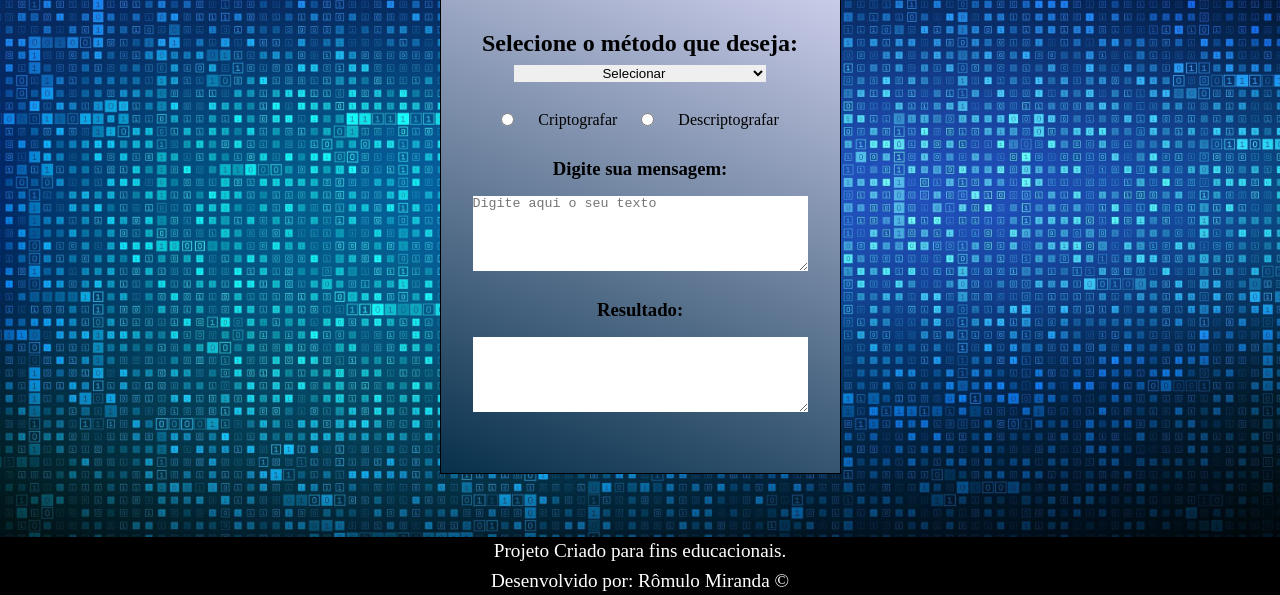
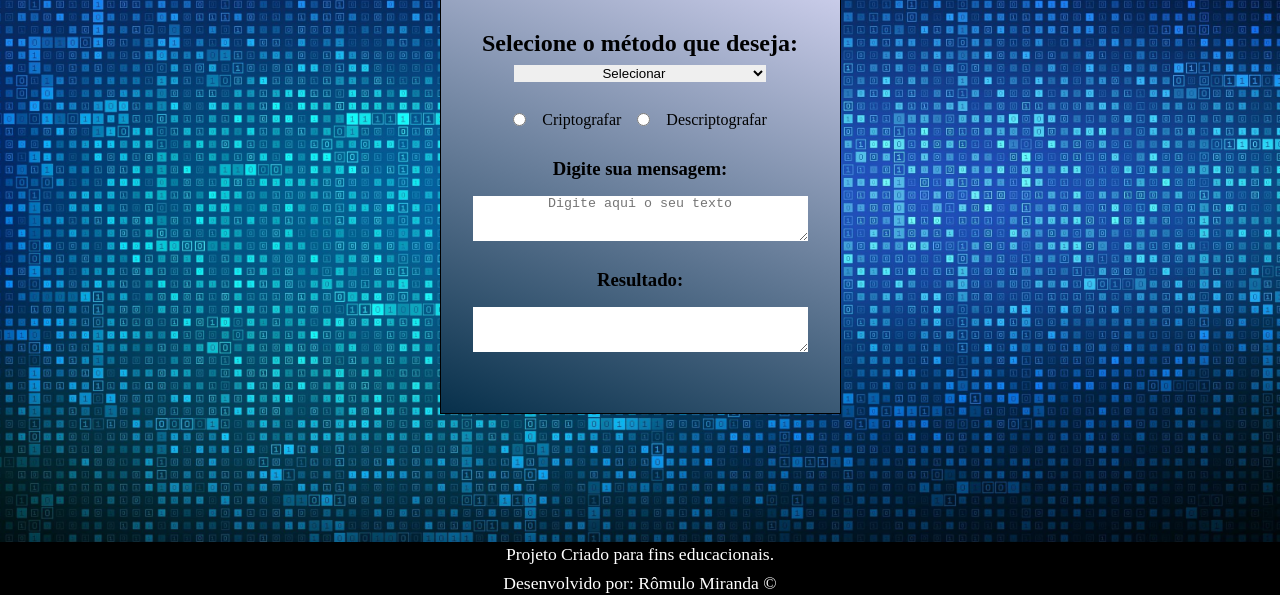
Before and after one commit to romulo-m/Codifyer, a plain HTML site: page index.html in a window 1280 px wide. Shown: the part 205-800 px from the top of the page. Drawn offline with Linux system fonts and the light colour scheme.

Commit message:
Funcional e pequenas mudanças no estilo

```diff
--- a/index.html
+++ b/index.html
@@ -42,13 +42,13 @@
                 <div class="msg" id="msg">
                     <!-- Texto a decodificar ou codificar -->
                     <h3>Digite sua mensagem:</h3>
-                    <textarea placeholder="Digite aqui o seu texto" id="entrada" cols="40" rows="5" class="input-padrao"></textarea>
+                    <textarea type="text" placeholder="Digite aqui o seu texto" id="entrada" cols="40" rows="3" class="texts"></textarea>
                   </div>
 
                 <!-- Resultado -->
                 <section class="result">
                     <h3>Resultado:</h3>
-                    <textarea id="resultado" cols="40" rows="5" readonly type="text"></textarea>
+                    <textarea type="text" id="resultado" cols="40" rows="3" readonly class="texts"></textarea>
                 </section>
 
                 <div id="btn">
--- a/style.css
+++ b/style.css
@@ -22,6 +22,7 @@ body {
     text-align: center;
     padding: 1em;
     color: white;
+    -webkit-text-stroke: 1px black;
     /* background-image: url(./imgs/codeGif.gif);
     background-clip: border-box;
     -webkit-background-clip: text;
@@ -75,7 +76,7 @@ form {
     display: flex;
     justify-content: space-between;
     align-items: center;
-    gap: 1.5rem;
+    gap: 1rem;
 }
 
 .msg, .result {
@@ -83,6 +84,14 @@ form {
     justify-content: center;
     flex-direction: column;
     gap: 1rem;
+}
+
+.texts {
+    display: flex;
+    align-items: center;
+    justify-content: center;
+    text-align: center;
+    /* resize: none; */
 }
 
 .btn {
@@ -108,7 +117,7 @@ footer {
     text-align: center;
     color: #fff;
     gap: 0.5rem;
-    font-size: 1.2rem;
+    font-size: 1.1rem;
     position: fixed;
     bottom: 0;
 }
```
